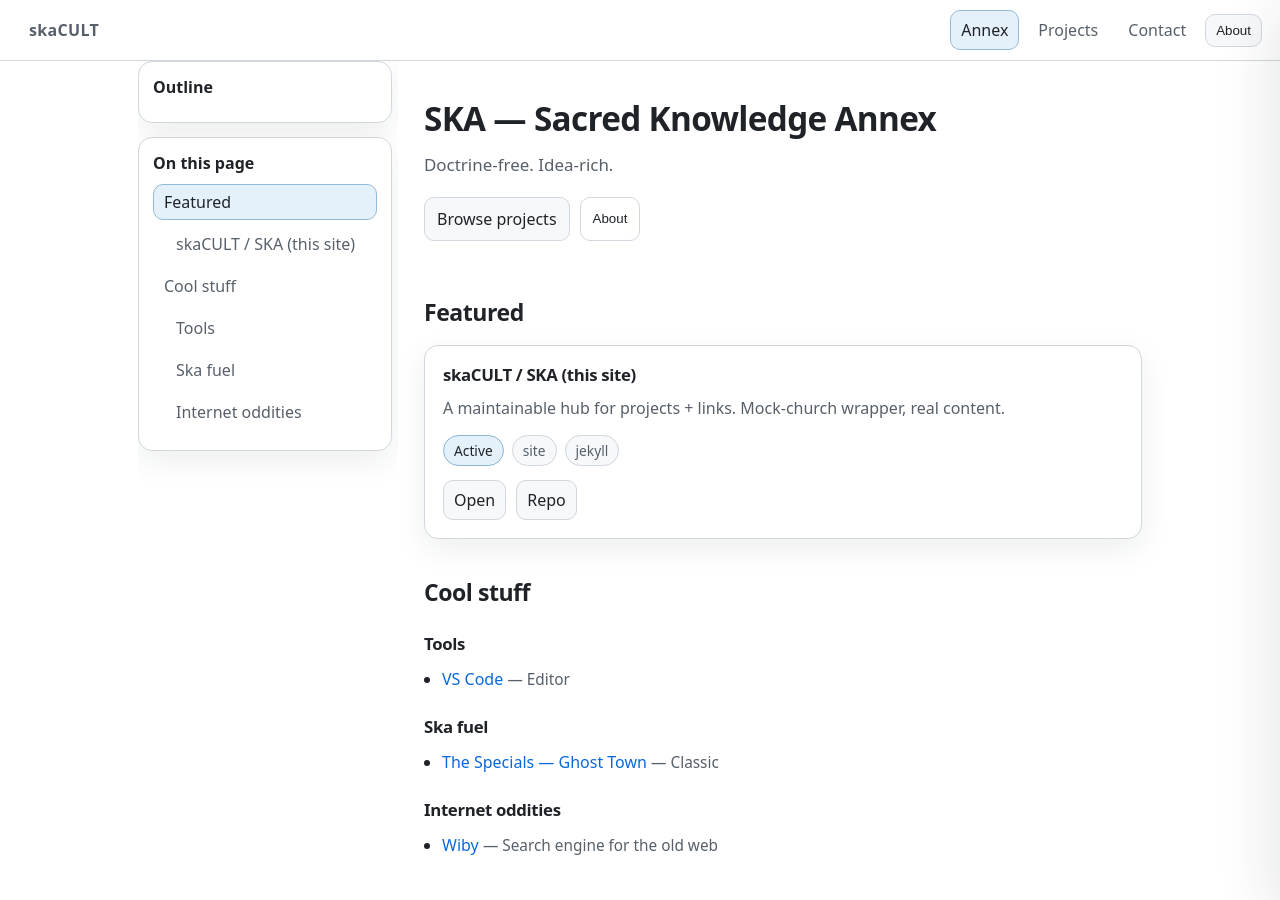
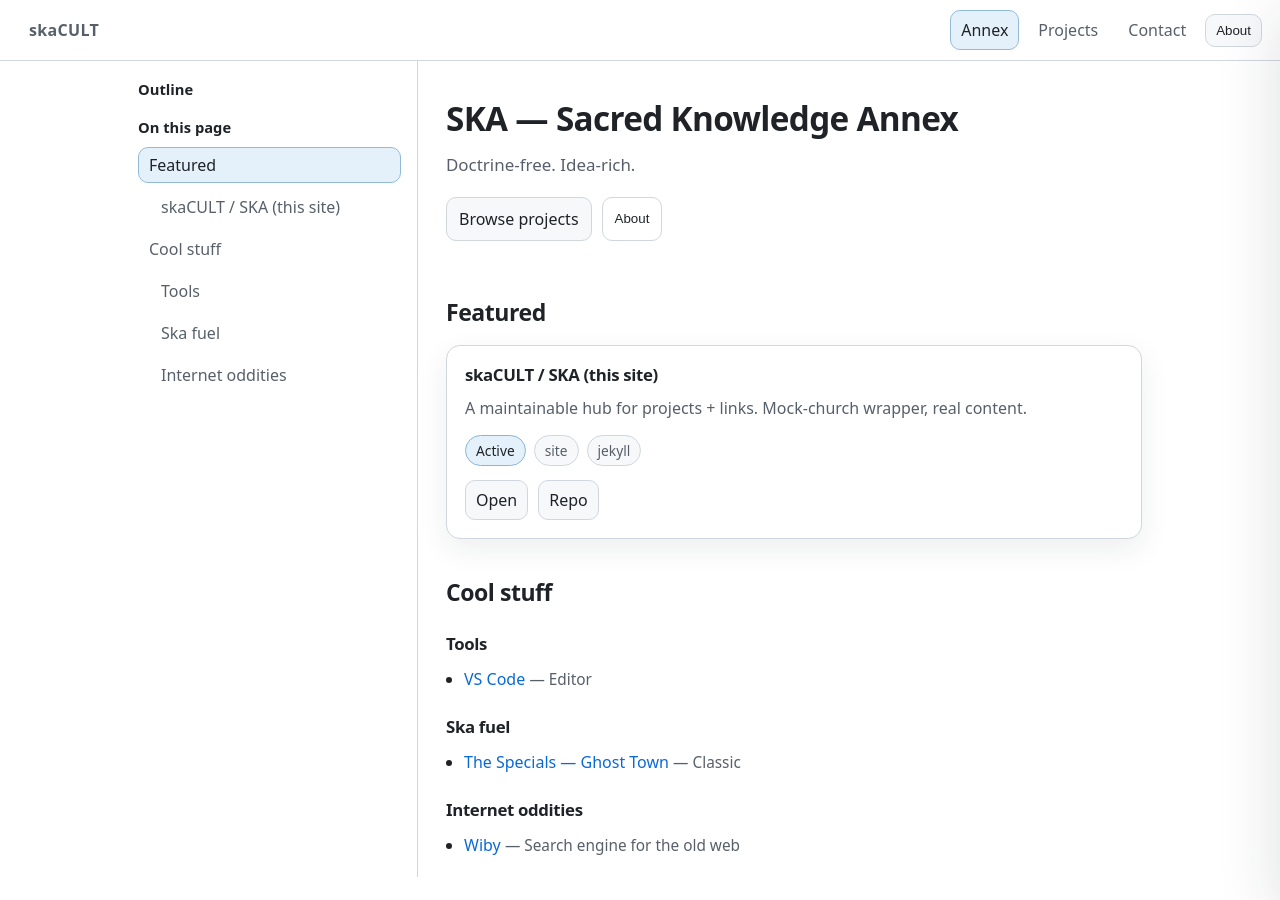
Before and after one commit to DocAdam/skacult, a Jekyll site: the page built from index.html, in a window 1280 px wide and 900 px high. Built offline with Jekyll 4.4.1, drawn with Linux system fonts in a browser that asks for light colours.

Commit message:
Revamp footer/sidebar and add cache-busting
Update templates, assets and CSS to improve layout and caching: remove the footer's container and GitHub link, make footer full-width and centered, and refactor sidebar into a flat, divider-style column (remove boxed blocks, adjust spacing, typography and responsive behavior). Add TOC styling and include h4 headings in toc.js. Add cache-busting query params (?v=...) to stylesheet and JS includes in templates and generated site files so rebuilt assets are fresh.

```diff
--- a/_includes/footer.html
+++ b/_includes/footer.html
@@ -1,9 +1,6 @@
 <!-- _includes/footer.html -->
-<footer class="footer container">
+<footer class="footer">
   <div class="footer-inner">
     <span>© {{ "now" | date: "%Y" }} skaCULT</span>
-    <span class="footer-links">
-      <a href="https://github.com/DocAdam" rel="me">GitHub</a>
-    </span>
   </div>
 </footer>
--- a/_layouts/default.html
+++ b/_layouts/default.html
@@ -6,7 +6,7 @@
     <meta name="viewport" content="width=device-width,initial-scale=1" />
     <title>{% if page.title %}{{ page.title }} · {% endif %}{{ site.title }}</title>
     <meta name="description" content="{{ page.description | default: site.description }}" />
-    <link rel="stylesheet" href="/style.css" />
+    <link rel="stylesheet" href="/style.css?v={{ site.time | date: '%s' }}" />
   </head>
 
   <body>
@@ -47,7 +47,7 @@
     {% include about-drawer.html %}
     {% include footer.html %}
 
-    <script src="/assets/drawer.js"></script>
-    <script src="/assets/toc.js"></script>
+    <script src="/assets/drawer.js?v={{ site.time | date: '%s' }}"></script>
+    <script src="/assets/toc.js?v={{ site.time | date: '%s' }}"></script>
   </body>
 </html>
--- a/assets/toc.js
+++ b/assets/toc.js
@@ -5,7 +5,7 @@
   if (!toc || !main) return;
 
   // Collect headings you want in TOC (tweak as desired)
-  const headings = Array.from(main.querySelectorAll("h2, h3"))
+  const headings = Array.from(main.querySelectorAll("h2, h3, h4"))
     .filter(h => h.textContent && h.textContent.trim().length > 0);
 
   if (headings.length === 0) {
--- a/style.css
+++ b/style.css
@@ -392,23 +392,23 @@
 .no-scroll{ overflow: hidden; }
 
 /* -----------------------------
-   Footer
+   Footer (full-width like navbar, centered)
 ------------------------------ */
 .footer{
+  width: 100%;
+  border-top: 1px solid var(--border);
+  background: color-mix(in srgb, var(--bg) 92%, transparent);
+  padding: var(--s4) var(--s4);
   margin-top: var(--s6);
-  padding: var(--s5) 0;
-  border-top: 1px solid var(--border);
+}
+
+.footer-inner{
+  max-width: var(--container);
+  margin: 0 auto;
+  text-align: center;
   color: var(--muted);
-  background: color-mix(in srgb, var(--surface) 55%, transparent);
+  font-size: 0.95rem;
 }
-.footer-inner{
-  display: flex;
-  align-items: center;
-  justify-content: space-between;
-  gap: var(--s3);
-  flex-wrap: wrap;
-}
-.footer a{ color: var(--link); }
 
 /* -----------------------------
    Focus
@@ -419,56 +419,64 @@
   border-radius: 10px;
 }
 /* -----------------------------
-   Docs-style left sidebar layout
+   Docs-style left sidebar (flat, no boxes)
 ------------------------------ */
 .layout{
   display: grid;
-  grid-template-columns: 260px minmax(0, 1fr);
-  gap: 26px;
+  grid-template-columns: 280px minmax(0, 1fr);
+  gap: 28px;
 }
 
+/* Sidebar is a column with a right divider, not a box */
 .sidebar{
   position: sticky;
-  top: 64px; /* below navbar */
+  top: 64px;
   align-self: start;
   height: calc(100vh - 84px);
   overflow: auto;
-  padding-right: 6px;
+
+  padding-top: 18px;         /* <-- adds breathing room under the navbar */
+  padding-right: 16px;
+  border-right: 1px solid var(--border);
 }
 
+/* Remove card background/border/shadow from blocks */
 .sidebar-block{
-  background: var(--surface2);
-  border: 1px solid var(--border);
-  border-radius: var(--r);
-  box-shadow: var(--shadow);
-  padding: 14px;
-  margin-bottom: 14px;
+  background: transparent;
+  border: none;
+  border-radius: 0;
+  box-shadow: none;
+  padding: 0;
+  margin-bottom: 18px;
 }
 
 .sidebar-title{
   font-weight: 700;
-  margin-bottom: 10px;
+  font-size: 0.92rem;
+  color: var(--text);
+  margin: 0 0 10px;
 }
 
+/* Section headings: subtle, uppercase-ish */
 .sidebar-section{
-  margin-top: 12px;
-  margin-bottom: 6px;
-  font-size: 0.85rem;
+  margin: 14px 0 6px;
+  font-size: 0.78rem;
   color: var(--muted);
   text-transform: uppercase;
-  letter-spacing: 0.04em;
+  letter-spacing: 0.06em;
 }
 
 .sidebar-nav{
   display: flex;
   flex-direction: column;
-  gap: 4px;
+  gap: 2px;
 }
 
+/* Flat links with gentle hover */
 .sidebar-link{
   display: block;
-  padding: 8px 10px;
-  border-radius: 10px;
+  padding: 6px 10px;
+  border-radius: 6px;
   color: var(--muted);
   text-decoration: none;
   border: 1px solid transparent;
@@ -476,14 +484,55 @@
 
 .sidebar-link:hover{
   background: var(--surface);
-  border-color: var(--border2);
   color: var(--text);
 }
 
 .sidebar-link[aria-current="page"]{
   background: var(--accent-soft);
-  border-color: color-mix(in srgb, var(--accent) 30%, var(--border));
+  border-color: transparent;
   color: var(--text);
+}
+
+/* Main content column */
+.content{ min-width: 0; }
+
+/* TOC matches the flat sidebar style */
+.toc-list{
+  list-style: none;
+  padding: 0;
+  margin: 0;
+}
+.toc-item{ margin: 2px 0; }
+.toc-h3{ margin-left: 12px; }
+
+.toc-link{
+  display: block;
+  padding: 6px 10px;
+  border-radius: 6px;
+  color: var(--muted);
+  text-decoration: none;
+}
+
+.toc-link:hover{
+  background: var(--surface);
+  color: var(--text);
+}
+
+.toc-link.active{
+  background: var(--accent-soft);
+  color: var(--text);
+}
+
+/* Responsive: sidebar stacks on top */
+@media (max-width: 900px){
+  .layout{ grid-template-columns: 1fr; }
+  .sidebar{
+    position: static;
+    height: auto;
+    border-right: none;
+    padding-right: 0;
+    margin-bottom: 18px;
+  }
 }
 
 /* Main content column */
```
Also changed, not shown: 5 other files.
